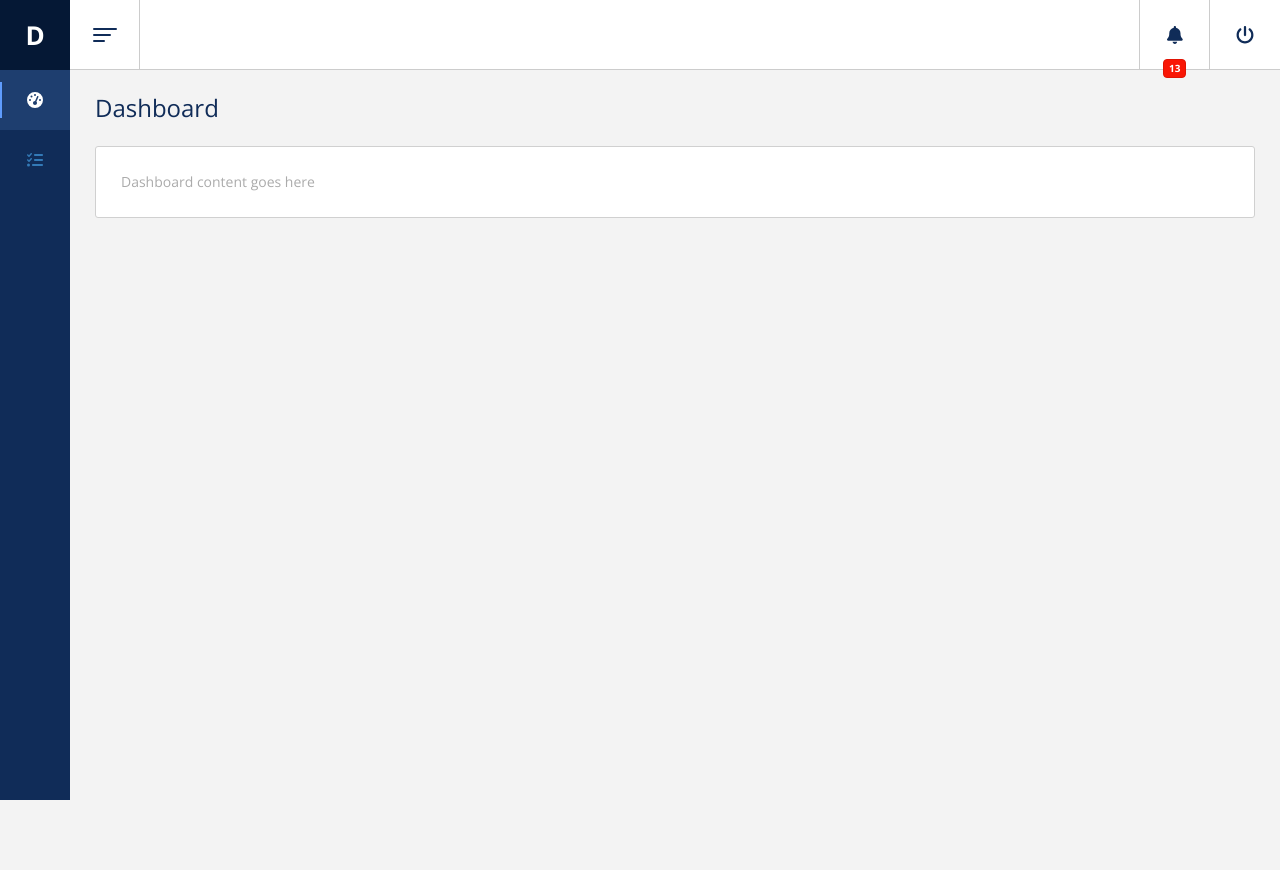
After one commit to ccrisc/matomo-task-scheduler, a Flask app: page / in a window 1280 px wide. The commit adds this page. Run offline with Flask 3, Linux system fonts and the light colour scheme; some libraries are stand-ins or nearby versions.

Commit message:
Flask app for user dashboard

```diff
--- a/app.py
+++ b/app.py
@@ -1,54 +1,27 @@
-# app.py
-from flask import Flask, render_template, request
+from flask import Flask, render_template
 from db.db_connection import get_connection
+from psycopg2.extras import RealDictCursor
 
 app = Flask(__name__)
 
 
-# Helper function to fetch filtered data from `api_calls` table
-def fetch_api_calls(date=None, status=None):
-    conn = get_connection()
-    if conn is None:
-        return []
-
-    cursor = conn.cursor()
-
-    # Base SQL query to fetch data
-    sql = "SELECT timestamp, status, status_code, total_rows_found, error_message FROM api_calls WHERE 1=1"
-
-    params = []
-
-    # Add filtering conditions if provided
-    if date:
-        sql += " AND timestamp::date = %s"
-        params.append(date)
-
-    if status:
-        sql += " AND status = %s"
-        params.append(status)
-
-    sql += " ORDER BY timestamp DESC"
-
-    cursor.execute(sql, params)
-    result = cursor.fetchall()
-
-    cursor.close()
-    conn.close()
-
-    return result
+@app.route('/')
+def dashboard():
+    return render_template('dashboard.html')
 
 
-# Route to display and filter API calls
-@app.route('/api-calls')
+@app.route('/api_calls')
 def api_calls():
-    # Get filter parameters from URL
-    date_filter = request.args.get('date')  # Expecting a date in 'YYYY-MM-DD' format
-    status_filter = request.args.get('status')  # Expecting 'success' or 'failure'
+    conn = get_connection()
+    if conn:
+        with conn.cursor(cursor_factory=RealDictCursor) as cursor:
+            cursor.execute("SELECT * FROM api_calls ORDER BY timestamp DESC")
+            api_calls = cursor.fetchall()
+        conn.close()
+    else:
+        api_calls = []
 
-    # Fetch filtered data
-    calls = fetch_api_calls(date=date_filter, status=status_filter)
-
-    return render_template('api_calls.html', calls=calls, date_filter=date_filter, status_filter=status_filter)
+    return render_template('api_calls.html', api_calls=api_calls)
 
 
 if __name__ == "__main__":
--- /dev/null
+++ b/static/css/style.css
@@ -0,0 +1,476 @@
+@import url("https://fonts.googleapis.com/css?family=Open+Sans:300,400,400i,600,700&subset=latin-ext");
+html, body {
+  height: 100%;
+  width: 100%;
+}
+
+body {
+  margin: 0;
+  padding: 0;
+  font-family: "Open Sans";
+  font-size: 14px;
+  font-weight: 400;
+  overflow: hidden;
+  background-color: #f3f3f3;
+  color: #102c58;
+}
+
+* {
+  -webkit-box-sizing: border-box;
+  -moz-box-sizing: border-box;
+  box-sizing: border-box;
+}
+
+::-webkit-input-placeholder {
+  color: #c3c3c3;
+}
+
+p {
+  color: #ababab;
+}
+
+h1 {
+  font-size: 24px;
+}
+
+h2 {
+  font-size: 20px;
+}
+
+h3 {
+  font-size: 18px;
+}
+
+.u-list {
+  margin: 0;
+  padding: 0;
+  list-style: none;
+}
+
+.u-input {
+  outline: 0;
+  border: 1px solid #d0d0d0;
+  padding: 5px 10px;
+  height: 35px;
+  font-size: 12px;
+  -webkit-border-radius: 10px;
+  border-radius: 10px;
+  background-clip: padding-box;
+}
+
+.c-badge {
+  font-size: 10px;
+  font-weight: 700;
+  min-width: 20px;
+  padding: 5px;
+  border-radius: 4px;
+  display: block;
+  line-height: 0.7;
+  color: #fff;
+  text-align: center;
+  white-space: nowrap;
+  background-color: #102c58;
+  border: 1px solid #0c2142;
+}
+.c-badge--red {
+  background-color: #f91605;
+  border: 1px solid #e01404;
+}
+.c-badge--blue {
+  background-color: #5f9cfd;
+  border: 1px solid #468cfd;
+}
+.c-badge--header-icon {
+  position: absolute;
+  bottom: -9px;
+}
+
+.tooltip {
+  width: 120px;
+}
+.tooltip-inner {
+  padding: 8px 10px;
+  color: #fff;
+  text-align: center;
+  background-color: #051835;
+  font-size: 12px;
+  border-radius: 3px;
+}
+.tooltip-arrow {
+  border-right-color: #051835 !important;
+}
+
+.hamburger-toggle {
+  position: relative;
+  padding: 0;
+  background: transparent;
+  border: 1px solid transparent;
+  cursor: pointer;
+  order: 1;
+}
+.hamburger-toggle [class*=bar-] {
+  display: block;
+  background: #102c58;
+  -webkit-transform: rotate(0deg);
+  transform: rotate(0deg);
+  -webkit-transition: 0.2s ease all;
+  transition: 0.2s ease all;
+  border-radius: 2px;
+  height: 2px;
+  width: 24px;
+  margin-bottom: 4px;
+}
+.hamburger-toggle [class*=bar-]:nth-child(2) {
+  width: 18px;
+}
+.hamburger-toggle [class*=bar-]:last-child {
+  margin-bottom: 0;
+  width: 12px;
+}
+.hamburger-toggle.is-opened {
+  left: 3px;
+}
+.hamburger-toggle.is-opened [class*=bar-] {
+  background: #102c58;
+}
+.hamburger-toggle.is-opened .bar-top {
+  -webkit-transform: rotate(45deg);
+  transform: rotate(45deg);
+  -webkit-transform-origin: 15% 15%;
+  transform-origin: 15% 15%;
+}
+.hamburger-toggle.is-opened .bar-mid {
+  opacity: 0;
+}
+.hamburger-toggle.is-opened .bar-bot {
+  -webkit-transform: rotate(45deg);
+  transform: rotate(-45deg);
+  -webkit-transform-origin: 15% 95%;
+  transform-origin: 15% 95%;
+  width: 24px;
+}
+.hamburger-toggle:focus {
+  outline-width: 0;
+}
+
+.header-icons-group {
+  display: flex;
+  order: 3;
+  margin-left: auto;
+  height: 100%;
+  border-left: 1px solid #cccccc;
+}
+.header-icons-group .c-header-icon:last-child {
+  border-right: 0;
+}
+
+.c-header-icon {
+  position: relative;
+  display: flex;
+  flex-shrink: 0;
+  float: left;
+  width: 70px;
+  height: 100%;
+  align-items: center;
+  justify-content: center;
+  line-height: 1;
+  cursor: pointer;
+  border-right: 1px solid #cccccc;
+}
+.c-header-icon svg {
+  font-size: 18px;
+  line-height: 40px;
+}
+.c-header-icon--in-circle {
+  border: 1px solid #d0d0d0;
+  border-radius: 100%;
+}
+.c-header-icon:hover svg {
+  color: #f5642d;
+}
+.c-header-icon:hover [class*=bar-] {
+  background: #f5642d;
+}
+
+.l-header {
+  padding-left: 70px;
+  position: fixed;
+  top: 0;
+  right: 0;
+  z-index: 10;
+  width: 100%;
+  background: #ffffff;
+  -webkit-transition: padding 0.5s ease-in-out;
+  -moz-transition: padding 0.5s ease-in-out;
+  -ms-transition: padding 0.5s ease-in-out;
+  -o-transition: padding 0.5s ease-in-out;
+  transition: padding 0.5s ease-in-out;
+}
+.l-header__inner {
+  height: 100%;
+  width: 100%;
+  display: flex;
+  height: 70px;
+  align-items: center;
+  justify-content: stretch;
+  border-bottom: 1px solid;
+  border-color: #cccccc;
+}
+.sidebar-is-expanded .l-header {
+  padding-left: 220px;
+}
+
+.c-search {
+  display: flex;
+  flex-grow: 1;
+  height: 100%;
+}
+.c-search__input {
+  border-top-right-radius: 0px;
+  border-bottom-right-radius: 0px;
+  border-right: 0;
+  width: 100%;
+  height: 100%;
+  border: 0;
+  font-size: 14px;
+  padding: 0 20px;
+  -webkit-transition: all 0.3s ease-in-out;
+  -moz-transition: all 0.3s ease-in-out;
+  -ms-transition: all 0.3s ease-in-out;
+  -o-transition: all 0.3s ease-in-out;
+  transition: all 0.3s ease-in-out;
+}
+
+.c-dropdown {
+  opacity: 0;
+  text-align: left;
+  position: absolute;
+  flex-direction: column;
+  display: none;
+  width: 300px;
+  top: 30px;
+  right: -40px;
+  background-color: #fff;
+  overflow: hidden;
+  min-height: 300px;
+  border: 1px solid #d0d0d0;
+  -webkit-border-radius: 10px;
+  border-radius: 10px;
+  background-clip: padding-box;
+  -webkit-box-shadow: 0px 5px 14px -1px #cecece;
+  -moz-box-shadow: 0px 5px 14px -1px #cecece;
+  box-shadow: 0px 5px 14px -1px #cecece;
+  -webkit-transition: all 0.3s ease-in-out;
+  -moz-transition: all 0.3s ease-in-out;
+  -ms-transition: all 0.3s ease-in-out;
+  -o-transition: all 0.3s ease-in-out;
+  transition: all 0.3s ease-in-out;
+}
+
+.l-sidebar {
+  width: 70px;
+  position: absolute;
+  z-index: 10;
+  left: 0;
+  top: 0;
+  bottom: 0;
+  background: #102c58;
+  -webkit-transition: width 0.5s ease-in-out;
+  -moz-transition: width 0.5s ease-in-out;
+  -ms-transition: width 0.5s ease-in-out;
+  -o-transition: width 0.5s ease-in-out;
+  transition: width 0.5s ease-in-out;
+}
+.l-sidebar .logo {
+  width: 100%;
+  height: 70px;
+  display: flex;
+  align-items: center;
+  justify-content: center;
+  background-color: #051835;
+}
+.l-sidebar .logo .logo__txt {
+  font-size: 26px;
+  line-height: 1;
+  color: #fff;
+  text-align: center;
+  font-weight: 700;
+}
+.l-sidebar__content {
+  height: 100%;
+  position: relative;
+}
+.sidebar-is-expanded .l-sidebar {
+  width: 220px;
+}
+
+.c-menu > ul {
+  display: flex;
+  flex-direction: column;
+}
+.c-menu > ul .c-menu__item {
+  color: #184a98;
+  max-width: 100%;
+  overflow: hidden;
+}
+.c-menu > ul .c-menu__item__inner {
+  display: flex;
+  flex-direction: row;
+  align-items: center;
+  min-height: 60px;
+  position: relative;
+  cursor: pointer;
+  -webkit-transition: background-color 0.5s ease-in-out;
+  -moz-transition: background-color 0.5s ease-in-out;
+  -ms-transition: background-color 0.5s ease-in-out;
+  -o-transition: background-color 0.5s ease-in-out;
+  transition: background-color 0.5s ease-in-out;
+}
+.c-menu > ul .c-menu__item__inner:before {
+  position: absolute;
+  content: " ";
+  height: 0;
+  width: 2px;
+  left: 0;
+  top: 50%;
+  margin-top: -18px;
+  background-color: #5f9cfd;
+  opacity: 0;
+  -webkit-transition: all 0.5s ease-in-out;
+  -moz-transition: all 0.5s ease-in-out;
+  -ms-transition: all 0.5s ease-in-out;
+  -o-transition: all 0.5s ease-in-out;
+  transition: all 0.5s ease-in-out;
+}
+.c-menu > ul .c-menu__item.is-active {
+  color: #fff;
+}
+.c-menu > ul .c-menu__item.is-active .c-menu__item__inner {
+  border-left-color: #fff;
+  background-color: #1e3e6f;
+}
+.c-menu > ul .c-menu__item.is-active .c-menu__item__inner svg {
+  color: #fff;
+}
+.c-menu > ul .c-menu__item.is-active .c-menu__item__inner .c-menu-item__title span {
+  color: #fff;
+}
+.c-menu > ul .c-menu__item.is-active .c-menu__item__inner:before {
+  height: 36px;
+  opacity: 1;
+}
+.c-menu > ul .c-menu__item:not(.is-active):hover {
+  color: #fff;
+}
+.c-menu > ul .c-menu__item:not(.is-active):hover .c-menu__item__inner {
+  background-color: #f5642d;
+  border-left-color: #f5642d;
+}
+.c-menu > ul .c-menu__item svg {
+  flex: 0 0 70px;
+  font-size: 16px;
+  font-weight: normal;
+  text-align: center;
+  -webkit-transition: all 0.5s ease-in-out;
+  -moz-transition: all 0.5s ease-in-out;
+  -ms-transition: all 0.5s ease-in-out;
+  -o-transition: all 0.5s ease-in-out;
+  transition: all 0.5s ease-in-out;
+}
+.c-menu > ul .c-menu__item .c-menu-item__expand {
+  position: relative;
+  left: 100px;
+  padding-right: 20px;
+  color: #fff;
+  margin-left: auto;
+  -webkit-transition: left 1s ease-in-out;
+  -moz-transition: left 1s ease-in-out;
+  -ms-transition: left 1s ease-in-out;
+  -o-transition: left 1s ease-in-out;
+  transition: left 1s ease-in-out;
+}
+.sidebar-is-expanded .c-menu > ul .c-menu__item .c-menu-item__expand {
+  left: 0px;
+}
+.c-menu > ul .c-menu__item .c-menu-item__title {
+  flex-basis: 100%;
+  padding-right: 10px;
+  position: relative;
+  color: #fff;
+  left: 220px;
+  opacity: 0;
+  -webkit-transition: all 0.7s ease-in-out;
+  -moz-transition: all 0.7s ease-in-out;
+  -ms-transition: all 0.7s ease-in-out;
+  -o-transition: all 0.7s ease-in-out;
+  transition: all 0.7s ease-in-out;
+}
+.c-menu > ul .c-menu__item .c-menu-item__title span {
+  font-weight: 400;
+  font-size: 14px;
+  white-space: nowrap;
+  overflow: hidden;
+  text-overflow: ellipsis;
+  -webkit-transition: left 0.5s ease-in-out;
+  -moz-transition: left 0.5s ease-in-out;
+  -ms-transition: left 0.5s ease-in-out;
+  -o-transition: left 0.5s ease-in-out;
+  transition: left 0.5s ease-in-out;
+}
+.sidebar-is-expanded .c-menu > ul .c-menu__item .c-menu-item__title {
+  left: 0px;
+  opacity: 1;
+}
+.c-menu > ul .c-menu__item .c-menu__submenu {
+  background-color: #051835;
+  padding: 15px;
+  font-size: 12px;
+  display: none;
+}
+.c-menu > ul .c-menu__item .c-menu__submenu li {
+  padding-bottom: 15px;
+  margin-bottom: 15px;
+  border-bottom: 1px solid;
+  border-color: #072048;
+  color: #5f9cfd;
+}
+.c-menu > ul .c-menu__item .c-menu__submenu li:last-child {
+  margin: 0;
+  padding: 0;
+  border: 0;
+}
+
+main.l-main {
+  width: 100%;
+  height: 100%;
+  padding: 70px 0 0 70px;
+  -webkit-transition: padding 0.5s ease-in-out;
+  -moz-transition: padding 0.5s ease-in-out;
+  -ms-transition: padding 0.5s ease-in-out;
+  -o-transition: padding 0.5s ease-in-out;
+  transition: padding 0.5s ease-in-out;
+}
+main.l-main .content-wrapper {
+  padding: 25px;
+  height: 100%;
+  overflow: auto;
+}
+main.l-main .content-wrapper .page-content {
+  border-top: 1px solid #d0d0d0;
+  padding-top: 25px;
+  color: #ababab;
+}
+main.l-main .content-wrapper--with-bg .page-content {
+  background: #fff;
+  border-radius: 3px;
+  border: 1px solid #d0d0d0;
+  padding: 25px;
+}
+main.l-main .page-title {
+  font-weight: 400;
+  margin-top: 0;
+  margin-bottom: 25px;
+}
+.sidebar-is-expanded main.l-main {
+  padding-left: 220px;
+}
--- /dev/null
+++ b/static/js/scripts.js
@@ -0,0 +1,46 @@
+let Dashboard = (() => {
+  let global = {
+    tooltipOptions: {
+      placement: "right" },
+
+    menuClass: ".c-menu" };
+
+
+  let menuChangeActive = el => {
+    let hasSubmenu = $(el).hasClass("has-submenu");
+    $(global.menuClass + " .is-active").removeClass("is-active");
+    $(el).addClass("is-active");
+
+    // if (hasSubmenu) {
+    // 	$(el).find("ul").slideDown();
+    // }
+  };
+
+  let sidebarChangeWidth = () => {
+    let $menuItemsTitle = $("li .menu-item__title");
+
+    $("body").toggleClass("sidebar-is-reduced sidebar-is-expanded");
+    $(".hamburger-toggle").toggleClass("is-opened");
+
+    if ($("body").hasClass("sidebar-is-expanded")) {
+      $('[data-toggle="tooltip"]').tooltip("destroy");
+    } else {
+      $('[data-toggle="tooltip"]').tooltip(global.tooltipOptions);
+    }
+
+  };
+
+  return {
+    init: () => {
+      $(".js-hamburger").on("click", sidebarChangeWidth);
+
+      $(".js-menu li").on("click", e => {
+        menuChangeActive(e.currentTarget);
+      });
+
+      $('[data-toggle="tooltip"]').tooltip(global.tooltipOptions);
+    } };
+
+})();
+
+Dashboard.init();
--- /dev/null
+++ b/templates/dashboard.html
@@ -0,0 +1,6 @@
+{% extends "static.html" %}
+
+{% block content %}
+    <h1 class="page-title">Dashboard</h1>
+    <div class="page-content">Dashboard content goes here</div>
+{% endblock %}
--- /dev/null
+++ b/templates/navigation.html
@@ -0,0 +1,43 @@
+<div class="l-sidebar">
+    <div class="logo">
+        <div class="logo__txt">D</div>
+    </div>
+    <div class="l-sidebar__content">
+        <nav class="c-menu js-menu">
+            <ul class="u-list">
+                <li class="c-menu__item {{ 'is-active' if request.endpoint == 'dashboard' else '' }}" data-toggle="tooltip" title="Dashboard">
+                    <a class="c-menu__item__inner" href="{{ url_for('dashboard') }}">
+                        <i class="fa-solid fa-gauge-high"></i>
+                        <div class="c-menu-item__title">
+                            <span>Dashboard</span>
+                        </div>
+                    </a>
+                </li>
+                <li class="c-menu__item {{ 'is-active' if request.endpoint == 'api_calls' else '' }}" data-toggle="tooltip" title="API Status">
+                    <a class="c-menu__item__inner" href="{{ url_for('api_calls') }}">
+                        <i class="fa-solid fa-list-check"></i>
+                        <div class="c-menu-item__title">
+                            <span>API status</span>
+                        </div>
+                    </a>
+                </li>
+                {#                <li class="c-menu__item has-submenu" data-toggle="tooltip" title="Modules">#}
+                {#                    <div class="c-menu__item__inner">#}
+                {#                        <i class="fa fa-puzzle-piece"></i>#}
+                {#                        <div class="c-menu-item__title">#}
+                {#                            <span>Modules</span>#}
+                {#                        </div>#}
+                {#                        <div class="c-menu-item__expand js-expand-submenu">#}
+                {#                            <i class="fa fa-angle-down"></i>#}
+                {#                        </div>#}
+                {#                    </div>#}
+                {#                    <ul class="c-menu__submenu u-list">#}
+                {#                        <li>Payments</li>#}
+                {#                        <li>Maps</li>#}
+                {#                        <li>Notifications</li>#}
+                {#                    </ul>#}
+                {#                </li>#}
+            </ul>
+        </nav>
+    </div>
+</div>
--- /dev/null
+++ b/templates/static.html
@@ -0,0 +1,56 @@
+<!DOCTYPE html>
+<html lang="en">
+<head>
+    <meta charset="UTF-8">
+    <meta name="viewport" content="width=device-width, initial-scale=1.0">
+    <title>{% block title %}Dashboard{% endblock %}</title>
+    <link rel="stylesheet" href="https://cdnjs.cloudflare.com/ajax/libs/normalize/5.0.0/normalize.min.css">
+    <link rel="stylesheet" href="https://cdnjs.cloudflare.com/ajax/libs/twitter-bootstrap/3.3.7/css/bootstrap.min.css">
+    <link rel="stylesheet" href="https://cdnjs.cloudflare.com/ajax/libs/animate.css/3.5.2/animate.min.css">
+    <link rel="stylesheet" href="https://cdn.datatables.net/2.1.5/css/dataTables.dataTables.css">
+    <link rel="stylesheet" href="{{ url_for('static', filename='css/style.css') }}">
+</head>
+<body>
+    <!-- Header -->
+    <header class="l-header">
+        <div class="l-header__inner clearfix">
+            <div class="c-header-icon js-hamburger">
+                <div class="hamburger-toggle"><span class="bar-top"></span><span class="bar-mid"></span><span class="bar-bot"></span></div>
+            </div>
+            <div class="header-icons-group">
+                <div class="c-header-icon has-dropdown"><span class="c-badge c-badge--red c-badge--header-icon animated swing">13</span><i class="fa fa-bell"></i>
+                    <div class="c-dropdown c-dropdown--notifications">
+                        <div class="c-dropdown__header"></div>
+                        <div class="c-dropdown__content"></div>
+                    </div>
+                </div>
+                <div class="c-header-icon logout"><i class="fa fa-power-off"></i></div>
+            </div>
+        </div>
+    </header>
+
+    <!-- Navigation -->
+    {% include 'navigation.html' %}
+
+    <!-- Main Content -->
+    <main class="l-main">
+        <div class="content-wrapper content-wrapper--with-bg">
+            {% block content %}
+            <!-- Default content can be here or empty -->
+            {% endblock %}
+        </div>
+    </main>
+
+    <!-- Footer -->
+    <footer>
+        <!-- Footer content goes here -->
+    </footer>
+
+    <!-- Scripts -->
+    <script src="https://cdnjs.cloudflare.com/ajax/libs/jquery/3.1.1/jquery.min.js"></script>
+    <script src="https://use.fontawesome.com/releases/v6.6.0/js/all.js"></script>
+    <script src="https://cdnjs.cloudflare.com/ajax/libs/twitter-bootstrap/3.3.7/js/bootstrap.min.js"></script>
+    <script src="https://cdn.datatables.net/2.1.5/js/jquery.dataTables.min.js"></script>
+    <script src="{{ url_for('static', filename='js/scripts.js') }}"></script>
+</body>
+</html>
```
Also changed, not shown: templates/api_calls.html (+13 -35 lines).
